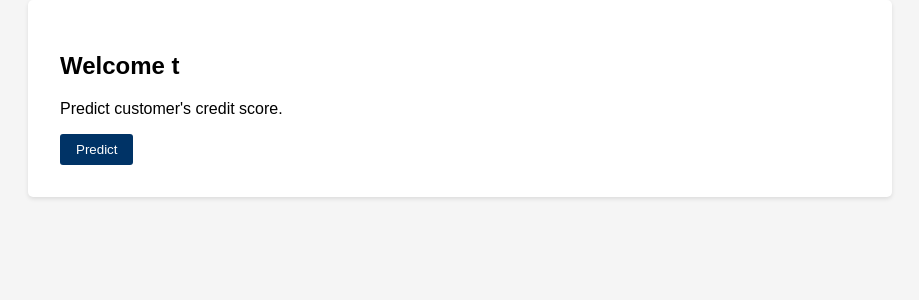
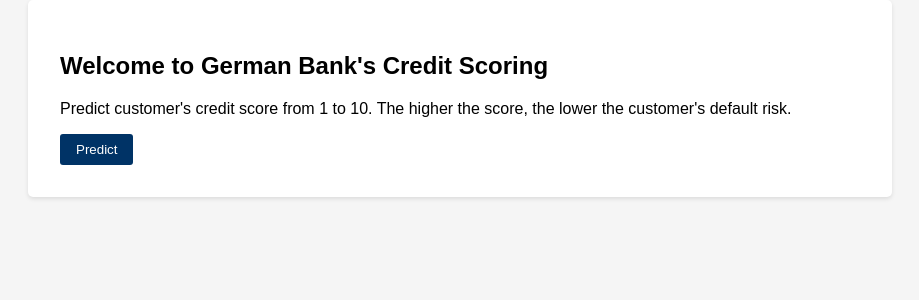
Before and after one commit to allmeidaapedro/Credit-Scoring-German-Bank, a Flask app: page / in a window 1280 px wide. Shown: the part 146-446 px from the top of the page, without its empty margins (180-1099 px from the left). Run offline with Flask 3, Linux system fonts and the light colour scheme.

Commit message:
Application finished.

```diff
--- a/templates/index.html
+++ b/templates/index.html
@@ -50,8 +50,8 @@
         <p>Credit Scoring</p>
     </header>
     <div class="container">
-        <h2>Welcome t</h2>
-        <p>Predict customer's credit score.</p>
+        <h2>Welcome to German Bank's Credit Scoring</h2>
+        <p>Predict customer's credit score from 1 to 10. The higher the score, the lower the customer's default risk.</p>
         <button class="predict-button" onclick="window.location.href='/predictdata'">Predict</button>
     </div>
 </body>
```
